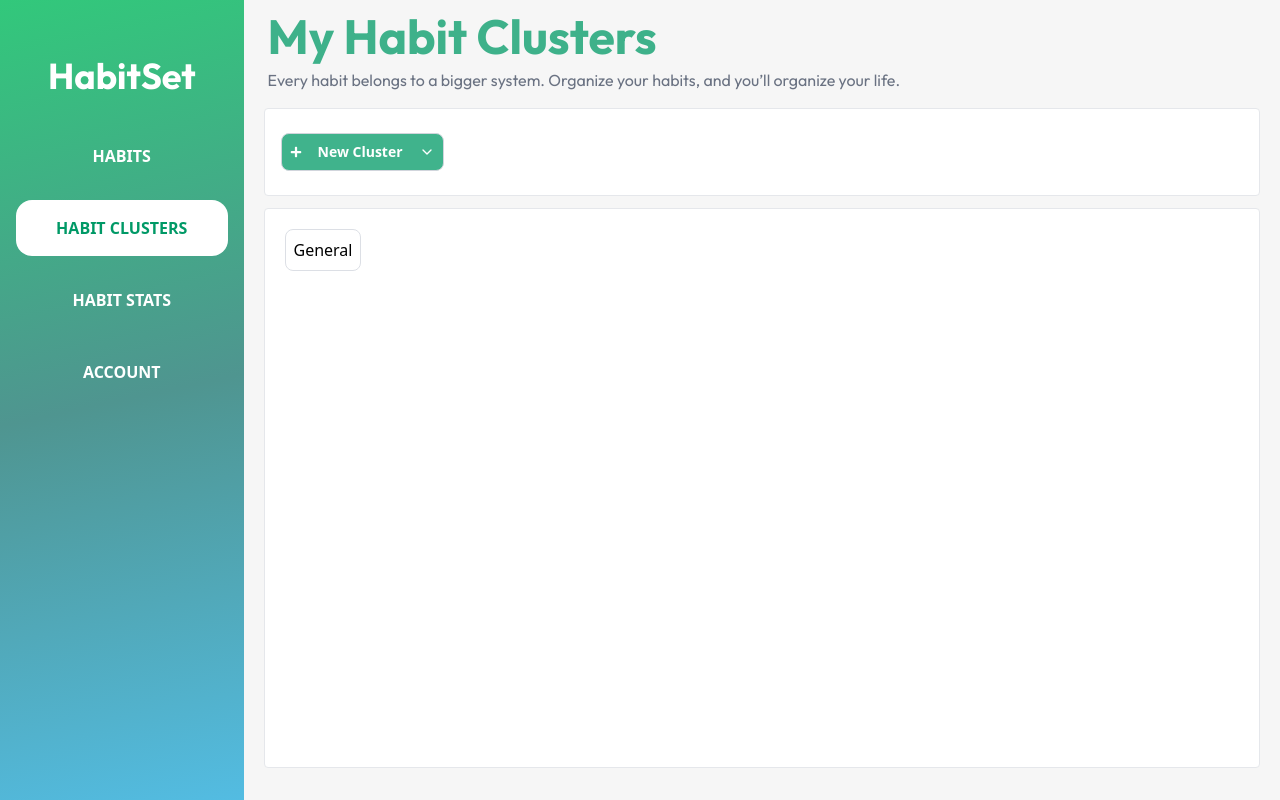
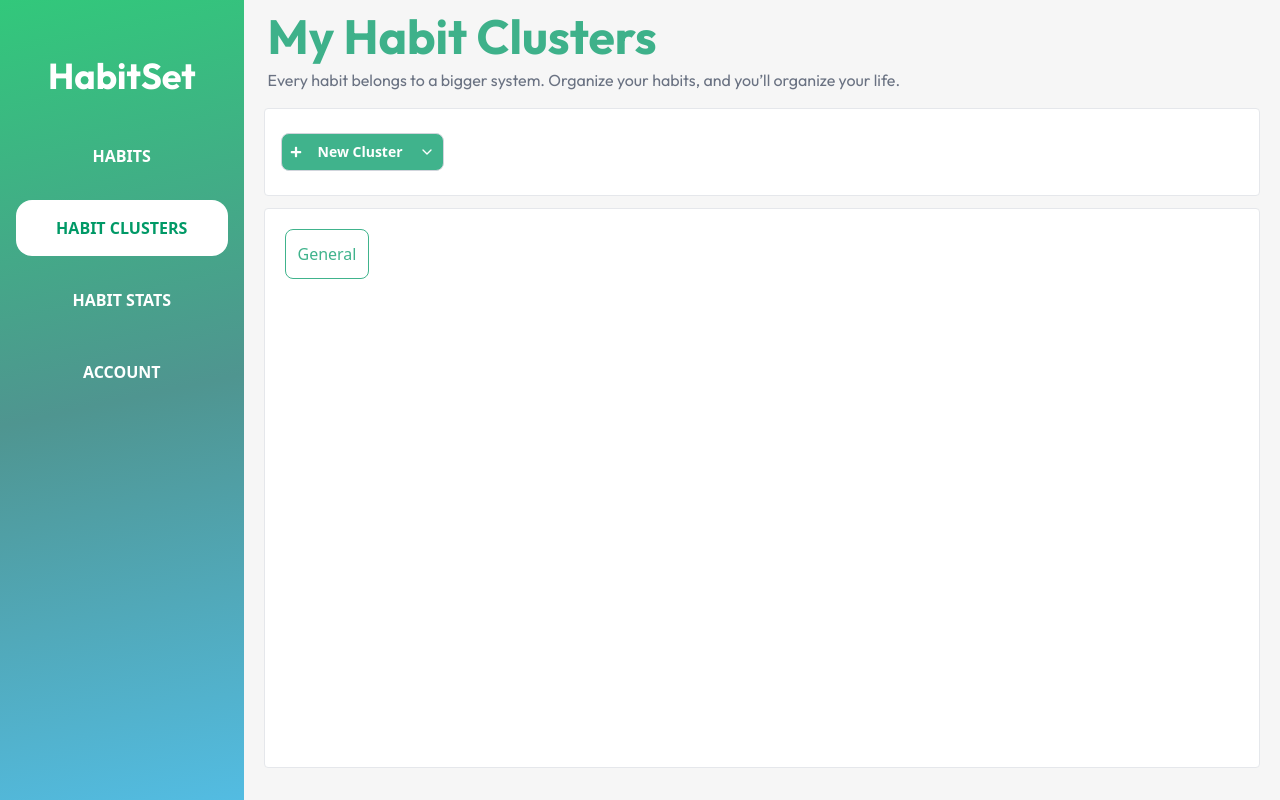
Before and after one commit to ramtin-matin/Habit-Tracker, a React (Vite) app in the folder frontend/: page /Habit-Clusters in a window 1280 px wide. Built offline with nearby package versions, Linux system fonts and the light colour scheme.

Commit message:
Creted Habit Cluster selector functionality and UI

```diff
--- a/frontend/src/App.jsx
+++ b/frontend/src/App.jsx
@@ -24,106 +24,93 @@ const App = () => {
 
   const defaultColor = clusterColors[0].hex;
 
+  const [clusters, setClusters] = useState([
+    {
+      id: crypto.randomUUID(),
+      name: "General",
+      color: defaultColor,
+    },
+    {
+      id: crypto.randomUUID(),
+      name: "Health",
+      color: clusterColors[1].hex,
+    },
+    {
+      id: crypto.randomUUID(),
+      name: "Exercise",
+      color: clusterColors[2].hex,
+    },
+    {
+      id: crypto.randomUUID(),
+      name: "Morning",
+      color: clusterColors[3].hex,
+    },
+    {
+      id: crypto.randomUUID(),
+      name: "Afternoon",
+      color: clusterColors[4].hex,
+    },
+    {
+      id: crypto.randomUUID(),
+      name: "Evening",
+      color: clusterColors[5].hex,
+    },
+    {
+      id: crypto.randomUUID(),
+      name: "Night",
+      color: clusterColors[6].hex,
+    },
+    {
+      id: crypto.randomUUID(),
+      name: "After Work",
+      color: clusterColors[7].hex,
+    },
+  ]);
+
   const [habits, setHabits] = useState([
     {
       id: crypto.randomUUID(),
       name: "work out",
-      clusterId: 1,
+      clusterId: clusters[0].id,
       completed: false,
       completedOn: null,
     },
     {
       id: crypto.randomUUID(),
       name: "read",
-      clusterId: 2,
+      clusterId: clusters[1].id,
       completed: false,
       completedOn: null,
     },
     {
       id: crypto.randomUUID(),
       name: "drink water",
-      clusterId: 3,
+      clusterId: clusters[2].id,
       completed: false,
       completedOn: null,
     },
     {
       id: crypto.randomUUID(),
       name: "homework",
-      clusterId: 4,
+      clusterId: clusters[3].id,
       completed: false,
       completedOn: null,
     },
     {
       id: crypto.randomUUID(),
       name: "walk",
-      clusterId: 5,
+      clusterId: clusters[4].id,
       completed: false,
       completedOn: null,
     },
     {
       id: crypto.randomUUID(),
       name: "journal",
-      clusterId: 6,
+      clusterId: clusters[5].id,
       completed: false,
       completedOn: null,
     },
   ]);
-
-  const [clusters, setClusters] = useState(
-    [
-      {
-        id: crypto.randomUUID(),
-        name: "General",
-        color: defaultColor,
-        habits: [],
-      },
-      {
-        id: crypto.randomUUID(),
-        name: "Health",
-        color: clusterColors[1].hex,
-        habits: [],
-      },
-      {
-        id: crypto.randomUUID(),
-        name: "Exercise",
-        color: clusterColors[2].hex,
-        habits: [],
-      },
-      {
-        id: crypto.randomUUID(),
-        name: "Morning",
-        color: clusterColors[3].hex,
-        habits: [],
-      },
-      {
-        id: crypto.randomUUID(),
-        name: "Afternoon",
-        color: clusterColors[4].hex,
-        habits: [],
-      },
-      {
-        id: crypto.randomUUID(),
-        name: "Evening",
-        color: clusterColors[5].hex,
-        habits: [],
-      },
-      {
-        id: crypto.randomUUID(),
-        name: "Night",
-        color: clusterColors[6].hex,
-        habits: [],
-      },
-      {
-        id: crypto.randomUUID(),
-        name: "After Work",
-        color: clusterColors[7].hex,
-        habits: [],
-      },
-    ].map((cluster) => ({
-      ...cluster,
-      habits: habits.filter((habit) => habit.clusterId === cluster.id), // Automatically assign habits
-    }))
-  );
 
   return (
     <div className="flex">
--- a/frontend/src/pages/habit-clusters/HabitClusters.jsx
+++ b/frontend/src/pages/habit-clusters/HabitClusters.jsx
@@ -1,5 +1,6 @@
 import React, { useState } from "react";
 import CreateCluster from "./CreateCluster";
+import HabitCard from "/Users/ramtinmatin/habittracker/frontend/src/pages/habits/HabitCard.jsx";
 
 const HabitClusters = ({
   habits,
@@ -10,9 +11,10 @@ const HabitClusters = ({
   defaultColor,
 }) => {
   const [activeCluster, setActiveCluster] = useState(clusters[0].name);
+  const [clusterMenu, setClusterMenu] = useState(false);
 
   const addCluster = (newCluster) => {
-    setClusters((prevClusters) => [newCluster, ...prevClusters]);
+    setClusters((prevClusters) => [...prevClusters, newCluster]);
   };
 
   return (
@@ -36,9 +38,31 @@ const HabitClusters = ({
         />
       </div>
       <div className="bg-white w-full overflow-x-hidden overflow-y-auto scrollbar border-1 border-gray-200 h-[70vh] p-5 mt-3 rounded-sm">
-        <button className="p-2 border rounded-lg border-gray-300/75">
+        <button
+          className="p-3 text-emerald-600/75 hover:text-emerald-700 cursor-pointer border rounded-lg border-emerald-600/75 transition duration-100 ease-in active:bg-gray-50"
+          onClick={() => setClusterMenu(!clusterMenu)}
+        >
           {activeCluster}
         </button>
+        {clusterMenu && (
+          <div className="p-3 absolute mt-3 bg-white border border-emerald-600/75 rounded-md shadow-lg">
+            <h1 className="text-emerald-600/75 font-bold ">Clusters</h1>
+            <div className="grid grid-cols-2 gap-4 mt-5">
+              {clusters.map((cluster) => (
+                <button
+                  key={cluster.id}
+                  className="cursor-pointer transition duration-100 ease-in hover:text-emerald-600/75 font-bold rounded-md text-center text-gray-600/75 "
+                  onClick={() => {
+                    setActiveCluster(cluster.name);
+                    setClusterMenu(false);
+                  }}
+                >
+                  {cluster.name}
+                </button>
+              ))}
+            </div>
+          </div>
+        )}
       </div>
     </div>
   );
```
